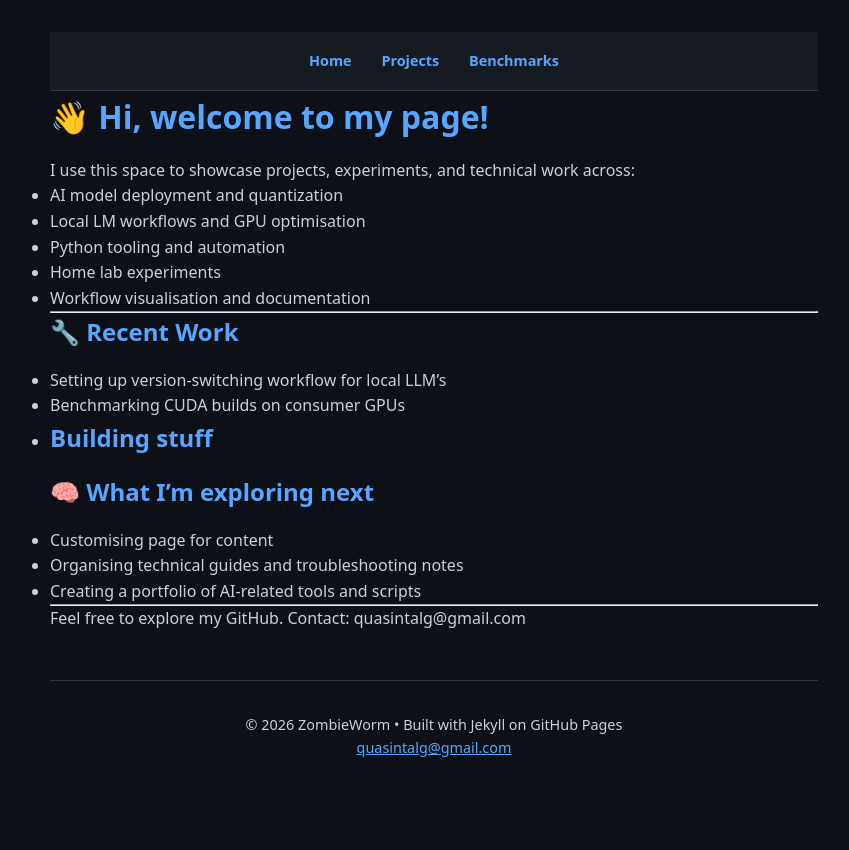
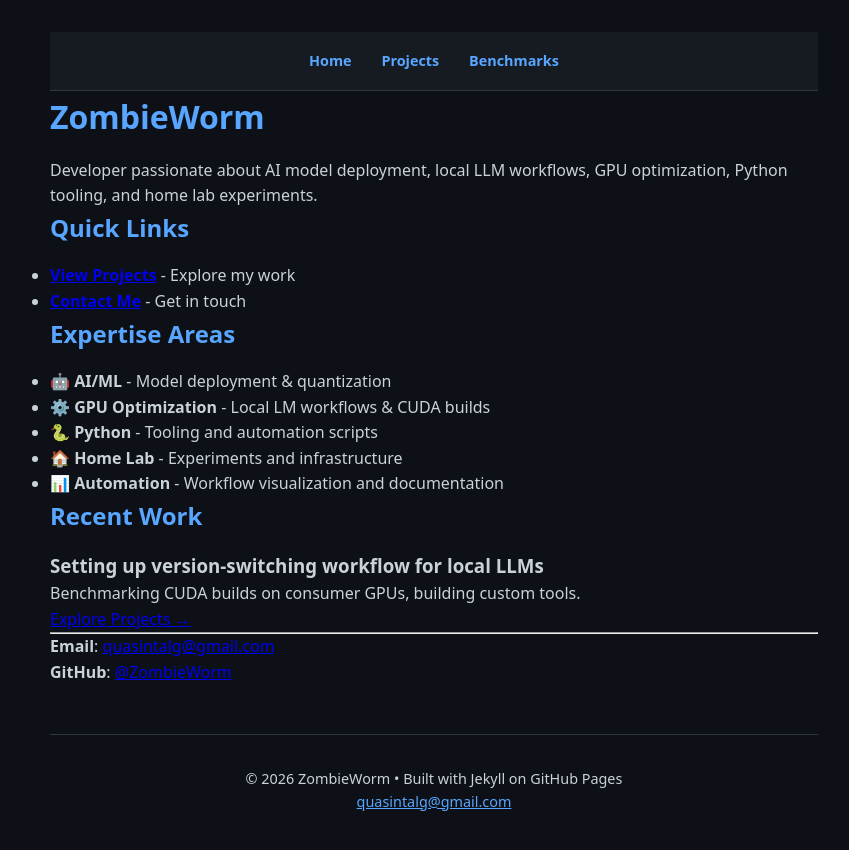
Before and after one commit to ZombieWorm/ZombieWorm.github.io, a Jekyll site: the page built from index.md, in a window 1280 px wide. Shown: the top 850 px of the page, without its empty margins (206-1055 px from the left). Built offline with Jekyll 4.4.1, drawn with Linux system fonts in a browser that asks for light colours.

Commit message:
revamp index page

```diff
--- a/index.md
+++ b/index.md
@@ -1,33 +1,40 @@
 ---
-layout: default
-title: Welcome
+layout: default  # Optional: if you have a custom layout in _layouts/
+title: "ZombieWorm | Developer Portfolio"
+description: "Developer passionate about AI model deployment, local LLM workflows, and GPU optimization"
 ---
 
-# 👋 Hi, welcome to my page!
+# Zombie<span>Worm</span>
 
-I use this space to showcase projects, experiments, and technical work across:
+> Developer passionate about AI model deployment, local LLM workflows,
+> GPU optimization, Python tooling, and home lab experiments.
 
-- AI model deployment and quantization
-- Local LM workflows and GPU optimisation
-- Python tooling and automation
-- Home lab experiments
-- Workflow visualisation and documentation
+## Quick Links
+
+- **[View Projects](#projects)** - Explore my work
+- **[Contact Me](mailto:quasintalg@gmail.com)** - Get in touch
+
+## Expertise Areas
+
+{: .text-center }
+
+* 🤖 **AI/ML** - Model deployment & quantization
+* ⚙️ **GPU Optimization** - Local LM workflows & CUDA builds
+* 🐍 **Python** - Tooling and automation scripts
+* 🏠 **Home Lab** - Experiments and infrastructure
+* 📊 **Automation** - Workflow visualization and documentation
+
+<!-- Projects section would typically be linked from here -->
+<a id="projects"></a>
+
+## Recent Work
+
+### Setting up version-switching workflow for local LLMs
+Benchmarking CUDA builds on consumer GPUs, building custom tools.
+
+[Explore Projects →](/projects.html)
 
 ---
 
-## 🔧 Recent Work
-
-- Setting up version‑switching workflow for local LLM's
-- Benchmarking CUDA builds on consumer GPUs
-- Building stuff
----
-
-## 🧠 What I’m exploring next
-
-- Customising page for content
-- Organising technical guides and troubleshooting notes
-- Creating a portfolio of AI‑related tools and scripts
-
----
-
-Feel free to explore my GitHub. Contact: quasintalg@gmail.com
+**Email**: [quasintalg@gmail.com](mailto:quasintalg@gmail.com)
+**GitHub**: [@ZombieWorm](https://github.com/ZombieWorm)
```
